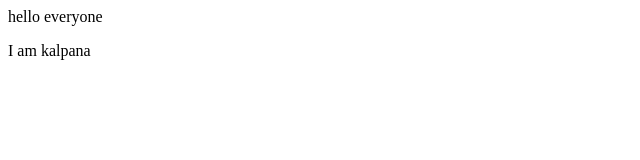
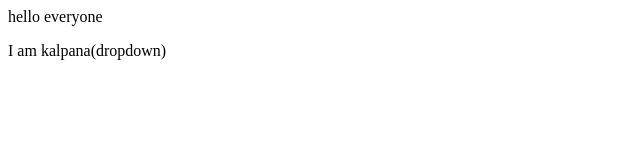
Before and after one commit to Kalpana619-dev/localRepo, a plain HTML site: page index.html in a window 1280 px wide. Shown: the full height of the page, 0-640 px from the left. Drawn offline with Linux system fonts and the light colour scheme.

Commit message:
add dropdown

```diff
--- a/index.html
+++ b/index.html
@@ -1,2 +1,2 @@
 <p>hello everyone </p>
-<p>I am kalpana</p>
+<p>I am kalpana(dropdown)</p>
```
